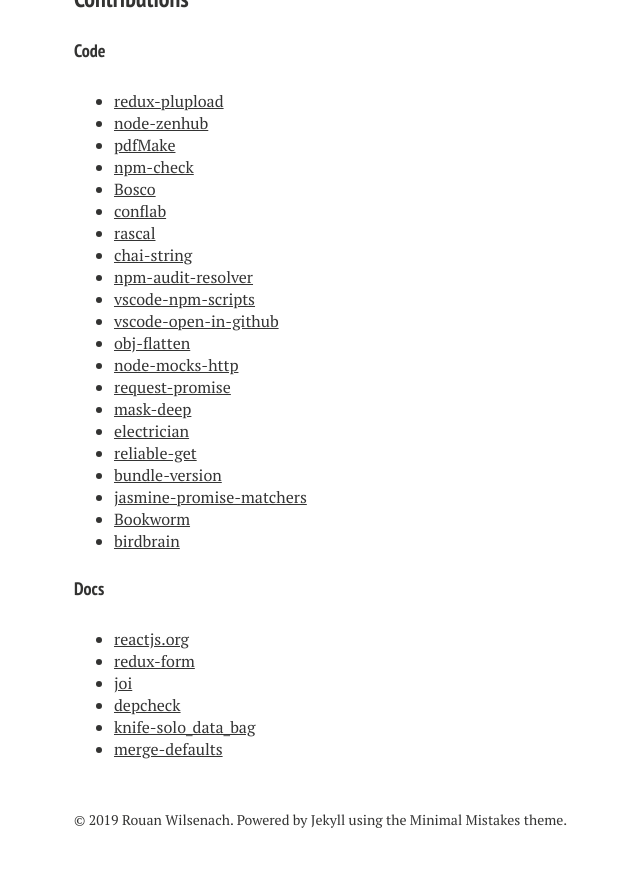
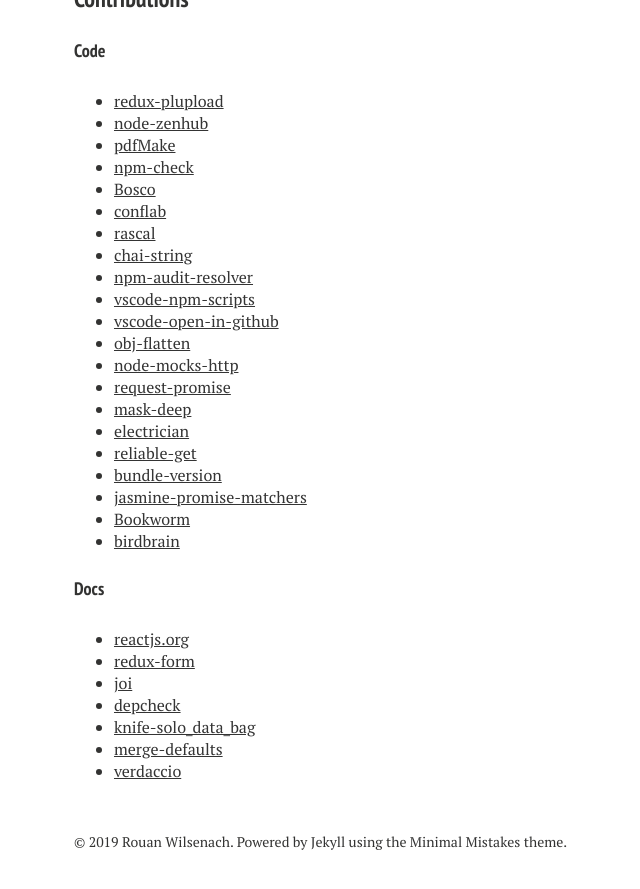
Before and after one commit to rouanw/rouanw.github.io, a Jekyll site: the page built from open-source/index.md, in a window 1280 px wide and 900 px high, scrolled down 3087 px. Shown: the top 889 px of the window, without its empty margins (246-886 px from the left). Built offline with Jekyll 4.4.1, drawn with Linux system fonts in a browser that asks for light colours; nearby versions of some CDN libraries; some web fonts are replaced; comment, search, counter and statistics services are not loaded.

Commit message:
verdaccio

```diff
--- a/open-source/index.md
+++ b/open-source/index.md
@@ -69,3 +69,4 @@ Here are a few open source projects to which [I've contributed](#contributions)
 - [depcheck](https://github.com/depcheck/depcheck/commits?author=rouanw)
 - [knife-solo_data_bag](https://github.com/thbishop/knife-solo_data_bag/commits?author=rouanw)
 - [merge-defaults](https://github.com/balderdashy/merge-defaults/commits?author=rouanw)
+- [verdaccio](https://github.com/verdaccio/verdaccio/commits?author=rouanw)
```
